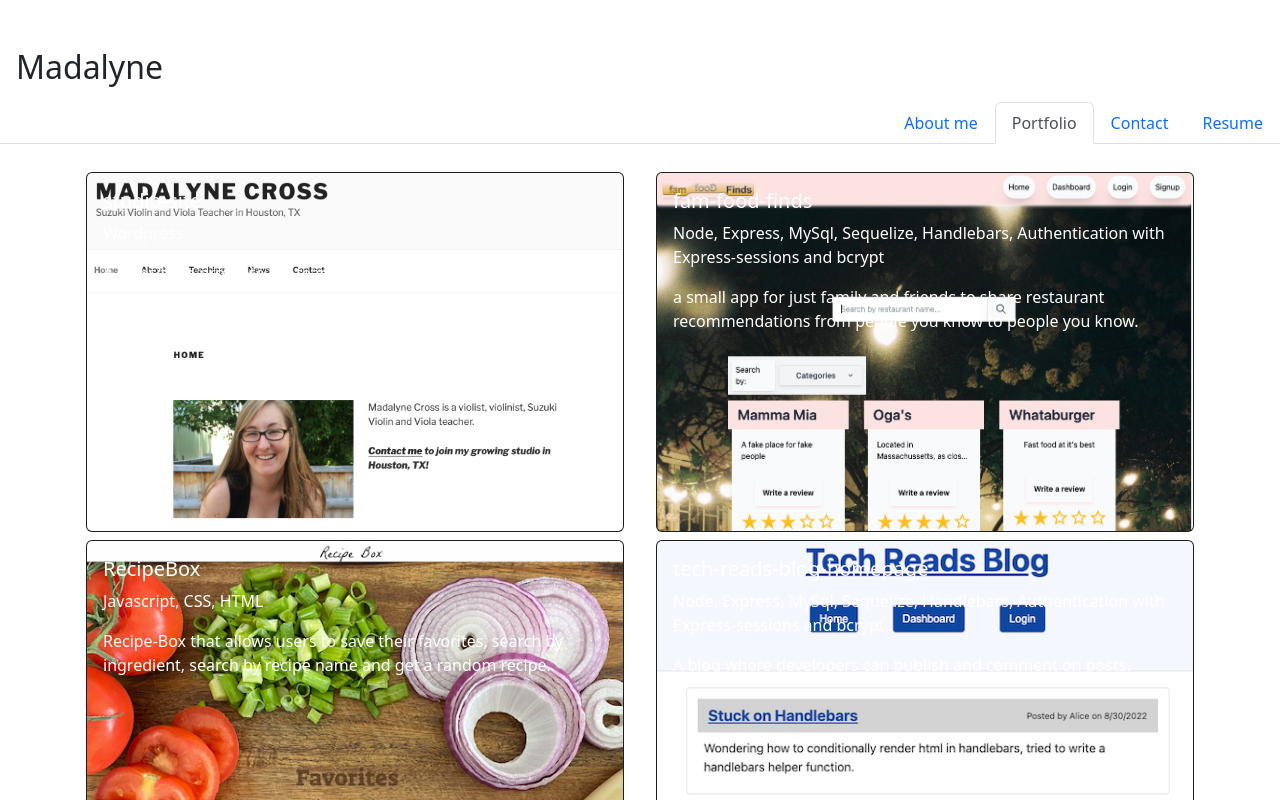
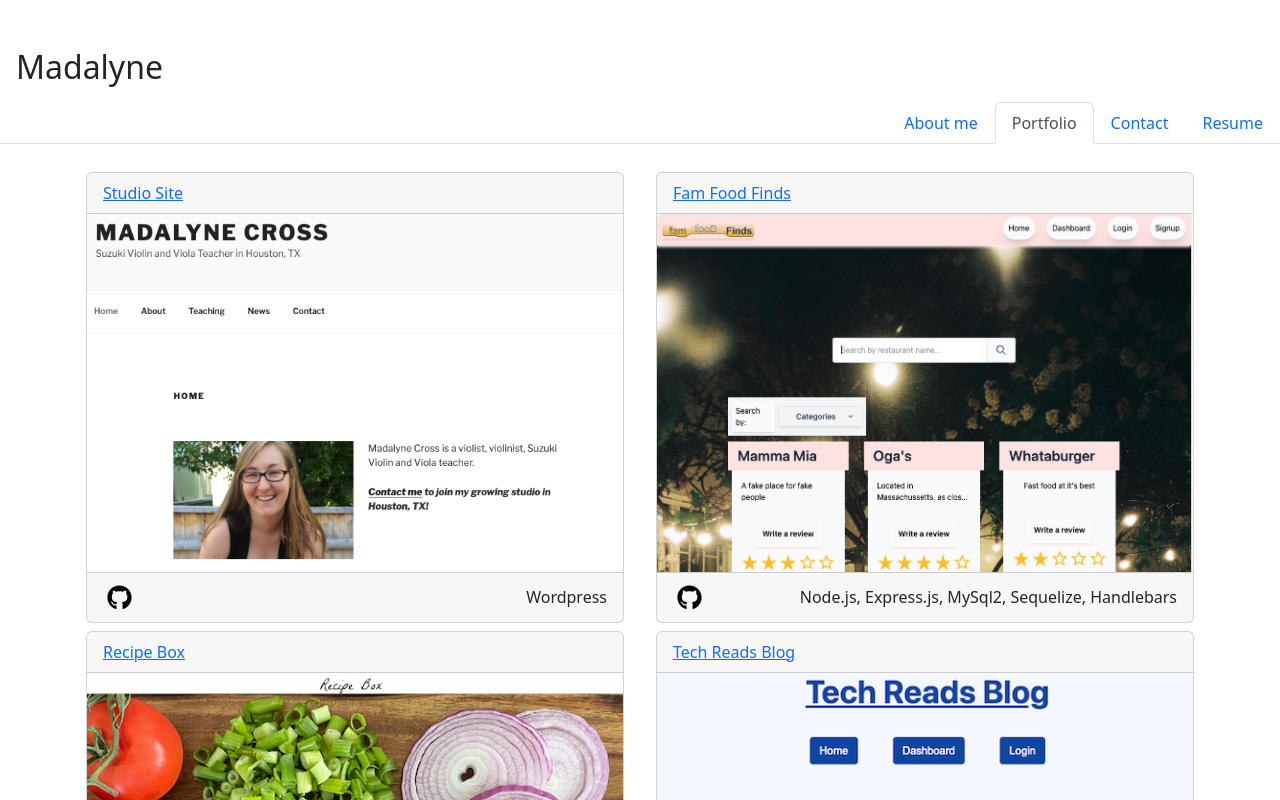
Before and after one commit to violanerd/react-portfolio, a React (Create React App) app: page /#about in a window 1280 px wide. Both pictures are taken after a click on the tab "Portfolio". Shown: the top 800 px of the page. Built offline with nearby package versions, Linux system fonts and the light colour scheme.

Commit message:
portfolio styling take 1

```diff
--- a/src/App.css
+++ b/src/App.css
@@ -55,3 +55,12 @@ form {
 button.lg{
   background-color: var(--blue) !important;
 }
+.built-with {
+  font-size: smaller;
+}
+
+/* .card-img-top {
+  width: 100%;
+  height: 35vw;
+  object-fit: cover;
+} */
--- a/src/components/pages/Project.js
+++ b/src/components/pages/Project.js
@@ -3,7 +3,8 @@ import React, { useState } from "react";
 import Col from 'react-bootstrap/Col';
 import Card from 'react-bootstrap/Card';
 import Row from 'react-bootstrap/Row';
-
+import { IconContext } from "react-icons";
+import {FaGithub} from "react-icons/fa"
 // src can dynamically render from name property
 // src={require(`../../assets/images/${name}.jpg`)}
 // alt can be name
@@ -17,15 +18,15 @@ const [projects] = useState([
     {
       title: 'Studio Site',
       built_with: 'Wordpress',
-      description: 'A website to promote my teaching business',
+      description: 'website to promote my teaching business',
       name: 'studio-site',
       git: '',
       deploy: 'https://madalynecross.com/'
     },
     {
         title: 'Fam Food Finds',
-        built_with: 'Node, Express, MySql, Sequelize, Handlebars, Authentication with Express-sessions and bcrypt',
-        description: 'a small app for just family and friends to share restaurant recommendations from people you know to people you know.',
+        built_with: 'Node.js, Express.js, MySql2, Sequelize, Handlebars',
+        description: 'small app to share restaurant recommendations from people you know to people you know',
         name: 'fam-food-finds',
         git: 'https://github.com/violanerd/fam-food-finds',
         deploy: 'https://fam-food-finds.herokuapp.com/'
@@ -33,23 +34,23 @@ const [projects] = useState([
       {
         title: 'Recipe Box',
         built_with: 'Javascript, CSS, HTML',
-        description: 'Recipe-Box that allows users to save their favorites, search by ingredient, search by recipe name and get a random recipe.',
+        description: 'recipe app to save favorites, search by ingredient, search by recipe name and get a random recipe',
         name: 'RecipeBox',
         git: 'https://github.com/violanerd/recipe-box',
         deploy: 'https://violanerd.github.io/recipe-box/'
       },
       {
         title: 'Tech Reads Blog',
-        built_with: 'Node, Express, MySql, Sequelize, Handlebars, Authentication with Express-sessions and bcrypt',
-        description: 'A blog where developers can publish and comment on posts.',
+        built_with: 'Node.js, Express.js, MySql2, Sequelize, Handlebars',
+        description: 'blog where developers can publish and comment on posts',
         name: 'tech-reads-blog-homepage',
         git: 'https://github.com/violanerd/tech-reads-blog',
         deploy: 'https://dry-tor-56763.herokuapp.com/'
       },
       {
         title: 'My Friends API',
-        built_with: 'MongoDB, mongoose, express',
-        description: 'A social network API',
+        built_with: 'MongoDB, Mongoose.js, Express.js',
+        description: 'social network API',
         name: 'my-friends-api',
         git: 'https://github.com/violanerd/my-friends-api',
         deploy: 'https://watch.screencastify.com/v/1shP155gnS4mZMWekD2m'
@@ -57,7 +58,7 @@ const [projects] = useState([
       {
         title: 'Show Me The Weather',
         built_with: 'Javascript, HTML, CSS, Bootstrap',
-        description: 'Application to display current weather and five day forecast utilizing localStorage',
+        description: 'app to display current weather and five day forecast utilizing localStorage',
         name: 'show-me-the-weather',
         git: 'https://github.com/violanerd/Show-Me-The-Weather',
         deploy: 'https://violanerd.github.io/Show-Me-The-Weather/'
@@ -69,13 +70,21 @@ return (
     {projects.map((project) => (
   <Col sm={12} lg={6}>
 
-      <Card className="bg-dark text-white m-1">
-            <Card.Img src={require(`../../assets/images/${project.name}.jpg`)} alt={project.name} />
-            <Card.ImgOverlay>
-                <Card.Title>{project.name}</Card.Title>
-                <Card.Text>{project.built_with}</Card.Text>
-                <Card.Text>{project.description}</Card.Text>
-            </Card.ImgOverlay>
+    <Card className="m-1" key={project.name}>
+
+
+
+            <Card.Header><a href={project.deploy} target="_blank" rel="noreferrer">{project.title}</a></Card.Header>
+            <Card.Img variant="top" src={require(`../../assets/images/${project.name}.jpg`)} alt={project.name} />
+          {/* <Card.Text>
+            {project.description}</Card.Text> */}
+
+            <Card.Footer className="d-flex flex-wrap justify-content-between align-items-center">
+          <a href={project.git} target="_blank" rel="noreferrer"><IconContext.Provider value={{ color: "black", size: 25, className:"m-1" }}><FaGithub/></IconContext.Provider></a>
+          <div>{project.built_with}</div>
+          </Card.Footer>
+
+
         </Card>
   </Col>
   ))}
@@ -87,3 +96,17 @@ return (
 }
 
 export default Project;
+
+//<Card.Header className="text-center">{project.title}<small>Built with: {project.built_with} </small></Card.Header>
+//<Card className="m-1">
+{/* <Card.Img variant="top" src={require(`../../assets/images/${project.name}.jpg`)} alt={project.name} />
+<Card.Body>
+  <Card.Title><a href={project.deploy} target="_blank" rel="noreferrer">{project.title}</a></Card.Title>
+<Card.Text>
+  {project.description}<br></br>
+<a href={project.git} target="_blank" rel="noreferrer"><IconContext.Provider value={{ color: "black", size: 30, className:"m-1" }}><FaGithub/></IconContext.Provider></a>
+{project.built_with}</Card.Text>
+</Card.Body>
+
+
+</Card> */}
```
